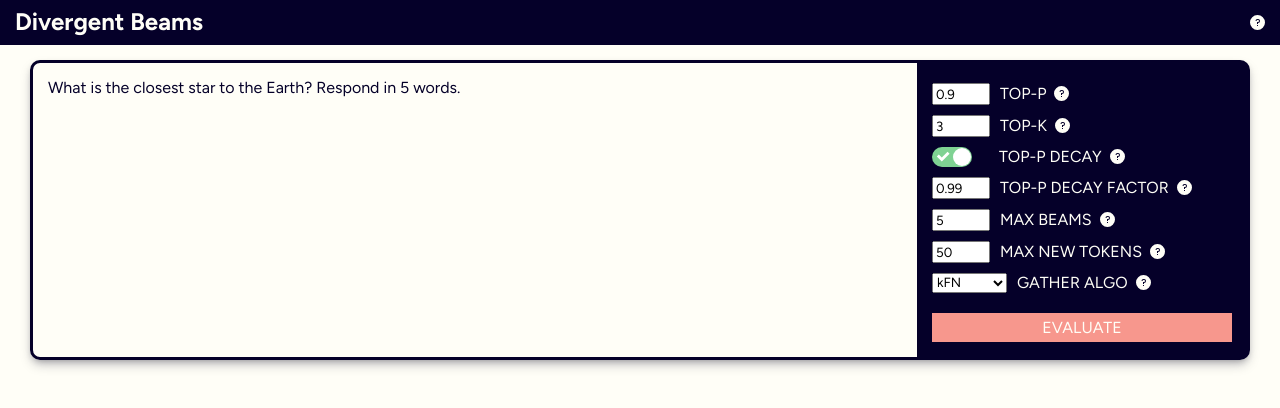
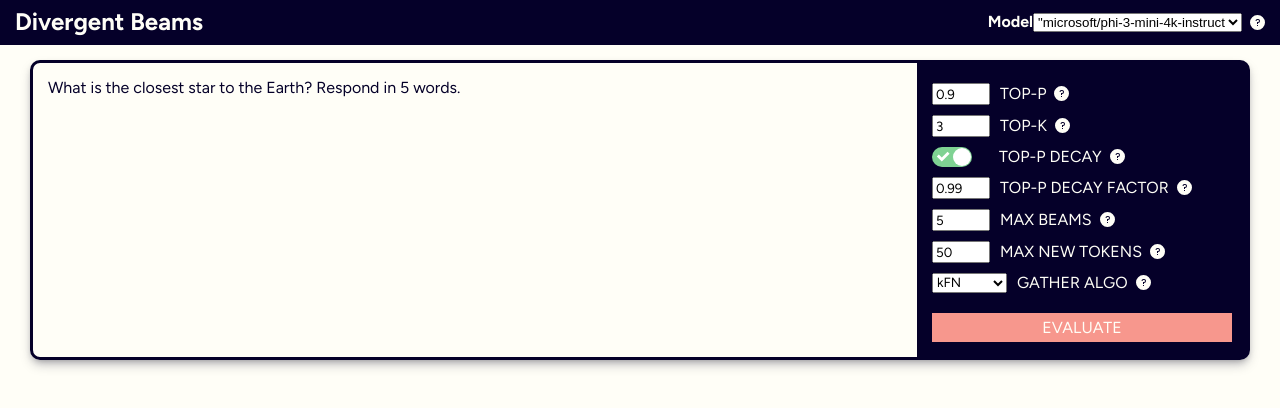
Before and after one commit to AaronJohnston/divergent-beams, a React (Vite) app in the folder demo/ui/: page / in a window 1280 px wide. Shown: the top 408 px of the page. Built offline with nearby package versions, Linux system fonts and the light colour scheme.

Commit message:
Add model dropdown

```diff
--- a/demo/ui/src/App.tsx
+++ b/demo/ui/src/App.tsx
@@ -64,6 +64,16 @@ function App() {
     <div className="App-root">
       <header className="App-header">
         <h1>Divergent Beams</h1>
+        <div className="Model-select">
+          <label>
+            Model
+            <select>
+              <option value="microsoft/phi-3-mini-4k-instruct">
+                "microsoft/phi-3-mini-4k-instruct
+              </option>
+            </select>
+          </label>
+        </div>
         <Hint width="500px">
           <h3>Divergent Beams</h3>
           <p>
```
Also changed, not shown: 1 other file (tests, documents, lock files or other folders).
